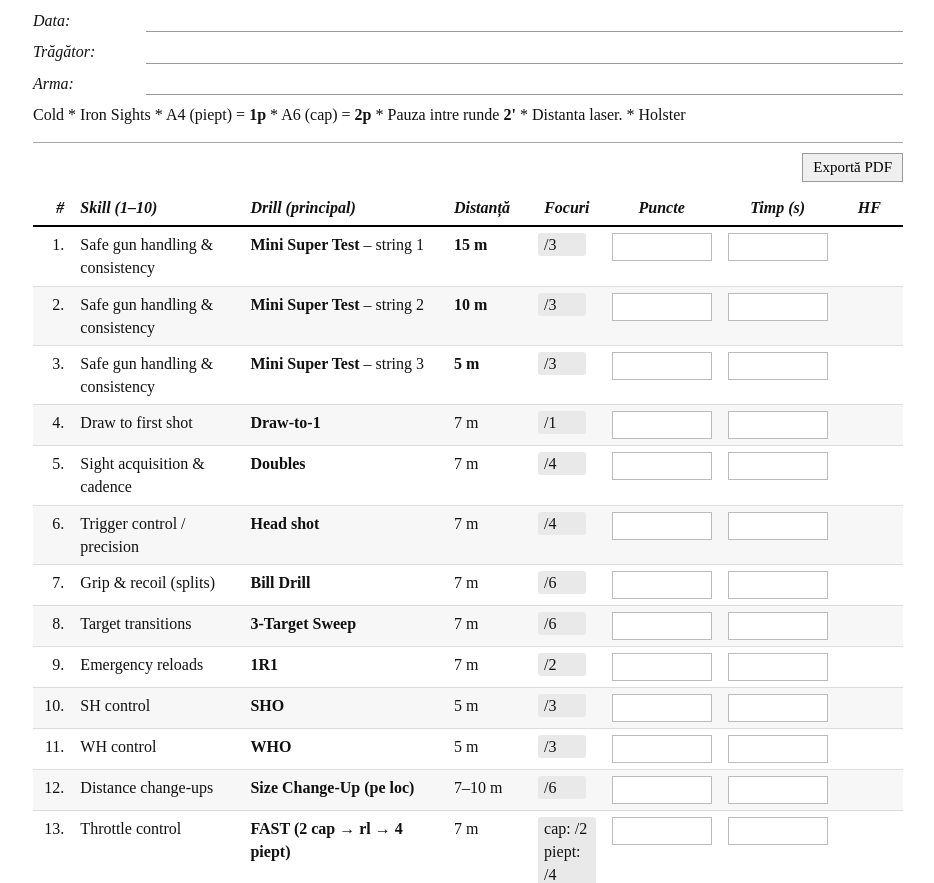
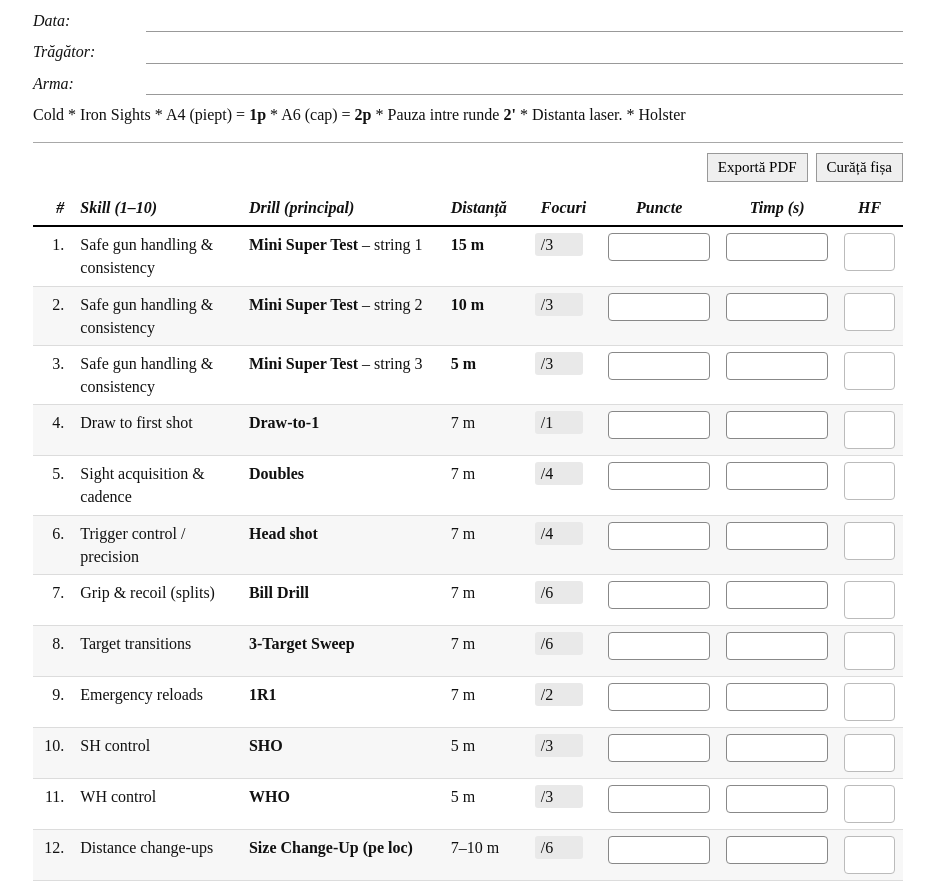
Before and after one commit to almasan-rzv9/Fisa-Evaluare-Single-lane-Pistol, a plain HTML site: page index.html in a window 1280 px wide. Shown: the part 83-966 px from the top of the page, without its empty margins (172-1106 px from the left). Drawn offline with Linux system fonts and the light colour scheme.

Commit message:
Update index.html

```diff
--- a/index.html
+++ b/index.html
@@ -5,14 +5,12 @@
 <title>Fișă de evaluare</title>
 <meta name="viewport" content="width=device-width, initial-scale=1">
 <style>
-  /* Stil clasic alb-negru, identic cu fișa din poză și optimizat pentru PDF/A4 */
   :root{--ink:#111;--muted:#555;--grid:#dcdcdc;--shade:#f7f7f7}
   html,body{background:#fff;color:var(--ink);margin:0}
   body{font:16px/1.45 "Times New Roman", Times, serif}
   .wrap{max-width:870px;margin:28px auto 60px;padding:0 12px}
   h1{margin:0 0 12px;text-align:center;font-size:36px;font-weight:700}
 
-  /* antet cu linii */
   .meta{margin:10px 0 8px}
   .meta-row{display:flex;align-items:end;gap:18px;margin:8px 0}
   .lbl{font-style:italic;min-width:95px}
@@ -21,16 +19,12 @@
   .note{margin:8px 0 12px}
   .rule{height:1px;background:#a8a8a8;margin:16px 0 10px}
 
-  /* toolbar (ascuns la print) */
   .toolbar{display:flex;justify-content:flex-end;gap:8px;margin:6px 0 8px}
   .btn{font:15px/1 "Times New Roman", Times, serif;border:1px solid #999;background:#efefef;padding:6px 10px;cursor:pointer}
   .btn:active{transform:translateY(1px)}
 
-  /* tabel */
   table{width:100%;border-collapse:collapse}
-  thead th{
-    font-style:italic;text-align:left;padding:6px 8px;border-bottom:2px solid #000;white-space:nowrap
-  }
+  thead th{font-style:italic;text-align:left;padding:6px 8px;border-bottom:2px solid #000;white-space:nowrap}
   tbody td{padding:6px 8px;border-bottom:1px solid var(--grid);vertical-align:top}
   tbody tr:nth-child(even) td{background:var(--shade)}
   .c-idx{width:28px;text-align:right}
@@ -43,16 +37,19 @@
   .b{font-weight:700}
   .i{font-style:italic}
   .lov{display:inline-block;min-width:36px;padding:0 6px;background:#e9e9e9;border-radius:3px}
-  input[type="number"]{width:86px;border:1px solid #bbb;padding:4px 6px;font:16px "Times New Roman", Times, serif}
-  .readonly{background:#fff}
+
+  /* INPUTURI – vizibile, ușor de completat pe mobil și desktop */
+  input[type="number"], input[type="text"]{
+    width:88px; padding:4px 6px; border:1px solid #888; border-radius:4px;
+    font:16px "Times New Roman", Times, serif; background:#fff;
+  }
+  .hf-box{min-height:28px; padding:4px 6px; border:1px solid #bbb; border-radius:4px; background:#fff}
+
   .tot{margin-top:10px}
   .foot{margin-top:6px;color:var(--muted)}
+
   @page{size:A4;margin:16mm 14mm}
-  @media print{
-    .wrap{margin:0 auto;padding:0}
-    .toolbar{display:none}
-    input{border:1px solid #999}
-  }
+  @media print{ .wrap{margin:0 auto;padding:0} .toolbar{display:none} }
 </style>
 </head>
 <body>
@@ -73,6 +70,7 @@
 
     <div class="toolbar">
       <button class="btn" onclick="window.print()">Exportă PDF</button>
+      <button class="btn" id="clear">Curăță fișa</button>
     </div>
 
     <table id="sheet">
@@ -89,155 +87,66 @@
         </tr>
       </thead>
       <tbody>
-        <!-- rândurile: Puncte și Timp sunt introduse manual; HF se calculează automat -->
-        <tr>
-          <td class="c-idx">1.</td>
-          <td>Safe gun handling & consistency</td>
-          <td><span class="b">Mini Super Test</span> – string 1</td>
-          <td class="b">15 m</td>
-          <td><span class="lov">/3</span></td>
-          <td><input type="number" step="1" class="pts"></td>
-          <td><input type="number" step="0.01" class="time"></td>
-          <td class="hf readonly"></td>
-        </tr>
-        <tr>
-          <td class="c-idx">2.</td>
-          <td>Safe gun handling & consistency</td>
-          <td><span class="b">Mini Super Test</span> – string 2</td>
-          <td class="b">10 m</td>
-          <td><span class="lov">/3</span></td>
-          <td><input type="number" step="1" class="pts"></td>
-          <td><input type="number" step="0.01" class="time"></td>
-          <td class="hf readonly"></td>
-        </tr>
-        <tr>
-          <td class="c-idx">3.</td>
-          <td>Safe gun handling & consistency</td>
-          <td><span class="b">Mini Super Test</span> – string 3</td>
-          <td class="b">5 m</td>
-          <td><span class="lov">/3</span></td>
-          <td><input type="number" step="1" class="pts"></td>
-          <td><input type="number" step="0.01" class="time"></td>
-          <td class="hf readonly"></td>
-        </tr>
-        <tr>
-          <td class="c-idx">4.</td>
-          <td>Draw to first shot</td>
-          <td class="b">Draw-to-1</td>
-          <td>7 m</td>
-          <td><span class="lov">/1</span></td>
-          <td><input type="number" step="1" class="pts"></td>
-          <td><input type="number" step="0.01" class="time"></td>
-          <td class="hf readonly"></td>
-        </tr>
-        <tr>
-          <td class="c-idx">5.</td>
-          <td>Sight acquisition & cadence</td>
-          <td class="b">Doubles</td>
-          <td>7 m</td>
-          <td><span class="lov">/4</span></td>
-          <td><input type="number" step="1" class="pts"></td>
-          <td><input type="number" step="0.01" class="time"></td>
-          <td class="hf readonly"></td>
-        </tr>
-        <tr>
-          <td class="c-idx">6.</td>
-          <td>Trigger control / precision</td>
-          <td class="b">Head shot</td>
-          <td>7 m</td>
-          <td><span class="lov">/4</span></td>
-          <td><input type="number" step="1" class="pts"></td>
-          <td><input type="number" step="0.01" class="time"></td>
-          <td class="hf readonly"></td>
-        </tr>
-        <tr>
-          <td class="c-idx">7.</td>
-          <td>Grip & recoil (splits)</td>
-          <td class="b">Bill Drill</td>
-          <td>7 m</td>
-          <td><span class="lov">/6</span></td>
-          <td><input type="number" step="1" class="pts"></td>
-          <td><input type="number" step="0.01" class="time"></td>
-          <td class="hf readonly"></td>
-        </tr>
-        <tr>
-          <td class="c-idx">8.</td>
-          <td>Target transitions</td>
-          <td class="b">3-Target Sweep</td>
-          <td>7 m</td>
-          <td><span class="lov">/6</span></td>
-          <td><input type="number" step="1" class="pts"></td>
-          <td><input type="number" step="0.01" class="time"></td>
-          <td class="hf readonly"></td>
-        </tr>
-        <tr>
-          <td class="c-idx">9.</td>
-          <td>Emergency reloads</td>
-          <td class="b">1R1</td>
-          <td>7 m</td>
-          <td><span class="lov">/2</span></td>
-          <td><input type="number" step="1" class="pts"></td>
-          <td><input type="number" step="0.01" class="time"></td>
-          <td class="hf readonly"></td>
-        </tr>
-        <tr>
-          <td class="c-idx">10.</td>
-          <td>SH control</td>
-          <td class="b">SHO</td>
-          <td>5 m</td>
-          <td><span class="lov">/3</span></td>
-          <td><input type="number" step="1" class="pts"></td>
-          <td><input type="number" step="0.01" class="time"></td>
-          <td class="hf readonly"></td>
-        </tr>
-        <tr>
-          <td class="c-idx">11.</td>
-          <td>WH control</td>
-          <td class="b">WHO</td>
-          <td>5 m</td>
-          <td><span class="lov">/3</span></td>
-          <td><input type="number" step="1" class="pts"></td>
-          <td><input type="number" step="0.01" class="time"></td>
-          <td class="hf readonly"></td>
-        </tr>
-        <tr>
-          <td class="c-idx">12.</td>
-          <td>Distance change-ups</td>
-          <td class="b">Size Change-Up (pe loc)</td>
-          <td>7–10 m</td>
-          <td><span class="lov">/6</span></td>
-          <td><input type="number" step="1" class="pts"></td>
-          <td><input type="number" step="0.01" class="time"></td>
-          <td class="hf readonly"></td>
-        </tr>
-        <tr>
-          <td class="c-idx">13.</td>
-          <td>Throttle control</td>
-          <td class="b">FAST (2 cap → rl → 4 piept)</td>
-          <td>7 m</td>
-          <td><span class="lov">cap: /2<br>piept: /4</span></td>
-          <td><input type="number" step="1" class="pts"></td>
-          <td><input type="number" step="0.01" class="time"></td>
-          <td class="hf readonly"></td>
-        </tr>
+        <!-- Completezi Puncte și Timp. HF se calculează automat. -->
+        <tr><td class="c-idx">1.</td><td>Safe gun handling & consistency</td><td><span class="b">Mini Super Test</span> – string 1</td><td class="b">15 m</td><td><span class="lov">/3</span></td><td><input inputmode="numeric" type="number" step="1" class="pts"></td><td><input inputmode="decimal" type="number" step="0.01" class="time"></td><td><div class="hf-box"></div></td></tr>
+        <tr><td class="c-idx">2.</td><td>Safe gun handling & consistency</td><td><span class="b">Mini Super Test</span> – string 2</td><td class="b">10 m</td><td><span class="lov">/3</span></td><td><input inputmode="numeric" type="number" step="1" class="pts"></td><td><input inputmode="decimal" type="number" step="0.01" class="time"></td><td><div class="hf-box"></div></td></tr>
+        <tr><td class="c-idx">3.</td><td>Safe gun handling & consistency</td><td><span class="b">Mini Super Test</span> – string 3</td><td class="b">5 m</td><td><span class="lov">/3</span></td><td><input inputmode="numeric" type="number" step="1" class="pts"></td><td><input inputmode="decimal" type="number" step="0.01" class="time"></td><td><div class="hf-box"></div></td></tr>
+        <tr><td class="c-idx">4.</td><td>Draw to first shot</td><td class="b">Draw-to-1</td><td>7 m</td><td><span class="lov">/1</span></td><td><input inputmode="numeric" type="number" step="1" class="pts"></td><td><input inputmode="decimal" type="number" step="0.01" class="time"></td><td><div class="hf-box"></div></td></tr>
+        <tr><td class="c-idx">5.</td><td>Sight acquisition & cadence</td><td class="b">Doubles</td><td>7 m</td><td><span class="lov">/4</span></td><td><input inputmode="numeric" type="number" step="1" class="pts"></td><td><input inputmode="decimal" type="number" step="0.01" class="time"></td><td><div class="hf-box"></div></td></tr>
+        <tr><td class="c-idx">6.</td><td>Trigger control / precision</td><td class="b">Head shot</td><td>7 m</td><td><span class="lov">/4</span></td><td><input inputmode="numeric" type="number" step="1" class="pts"></td><td><input inputmode="decimal" type="number" step="0.01" class="time"></td><td><div class="hf-box"></div></td></tr>
+        <tr><td class="c-idx">7.</td><td>Grip & recoil (splits)</td><td class="b">Bill Drill</td><td>7 m</td><td><span class="lov">/6</span></td><td><input inputmode="numeric" type="number" step="1" class="pts"></td><td><input inputmode="decimal" type="number" step="0.01" class="time"></td><td><div class="hf-box"></div></td></tr>
+        <tr><td class="c-idx">8.</td><td>Target transitions</td><td class="b">3-Target Sweep</td><td>7 m</td><td><span class="lov">/6</span></td><td><input inputmode="numeric" type="number" step="1" class="pts"></td><td><input inputmode="decimal" type="number" step="0.01" class="time"></td><td><div class="hf-box"></div></td></tr>
+        <tr><td class="c-idx">9.</td><td>Emergency reloads</td><td class="b">1R1</td><td>7 m</td><td><span class="lov">/2</span></td><td><input inputmode="numeric" type="number" step="1" class="pts"></td><td><input inputmode="decimal" type="number" step="0.01" class="time"></td><td><div class="hf-box"></div></td></tr>
+        <tr><td class="c-idx">10.</td><td>SH control</td><td class="b">SHO</td><td>5 m</td><td><span class="lov">/3</span></td><td><input inputmode="numeric" type="number" step="1" class="pts"></td><td><input inputmode="decimal" type="number" step="0.01" class="time"></td><td><div class="hf-box"></div></td></tr>
+        <tr><td class="c-idx">11.</td><td>WH control</td><td class="b">WHO</td><td>5 m</td><td><span class="lov">/3</span></td><td><input inputmode="numeric" type="number" step="1" class="pts"></td><td><input inputmode="decimal" type="number" step="0.01" class="time"></td><td><div class="hf-box"></div></td></tr>
+        <tr><td class="c-idx">12.</td><td>Distance change-ups</td><td class="b">Size Change-Up (pe loc)</td><td>7–10 m</td><td><span class="lov">/6</span></td><td><input inputmode="numeric" type="number" step="1" class="pts"></td><td><input inputmode="decimal" type="number" step="0.01" class="time"></td><td><div class="hf-box"></div></td></tr>
+        <tr><td class="c-idx">13.</td><td>Throttle control</td><td class="b">FAST (2 cap → rl → 4 piept)</td><td>7 m</td><td><span class="lov">cap: /2<br>piept: /4</span></td><td><input inputmode="numeric" type="number" step="1" class="pts"></td><td><input inputmode="decimal" type="number" step="0.01" class="time"></td><td><div class="hf-box"></div></td></tr>
       </tbody>
     </table>
 
     <div class="tot"><b>Total muniție</b> 50</div>
-    <div class="foot">HF = Puncte / Timp.</div>
+    <div class="foot">Completezi <b>Puncte</b> și <b>Timp</b>. <b>HF</b> se calculează automat. Apoi „Exportă PDF”.</div>
   </div>
 
   <script>
-    // calculează HF = Puncte / Timp ori de câte ori se modifică Puncte/Timp
-    function recalc(){
+    // calculează HF = Puncte / Timp și salvează în browser
+    function recalcAndSave(){
+      const state=[];
       document.querySelectorAll('#sheet tbody tr').forEach(tr=>{
-        const pts = parseFloat(tr.querySelector('.pts')?.value || '0');
-        const time = parseFloat(tr.querySelector('.time')?.value || '0');
-        const hf = (time>0)? (pts/time) : 0;
-        tr.querySelector('.hf').textContent = hf ? hf.toFixed(2) : '';
+        const ptsEl=tr.querySelector('.pts'), timeEl=tr.querySelector('.time'), hfBox=tr.querySelector('.hf-box');
+        const pts=parseFloat(ptsEl.value||''); const time=parseFloat(timeEl.value||'');
+        const hf=(time>0 && pts>=0)? (pts/time) : '';
+        hfBox.textContent = hf==='' ? '' : hf.toFixed(2);
+        state.push({pts:ptsEl.value||'', time:timeEl.value||''});
       });
+      localStorage.setItem('fisa_eval_state', JSON.stringify(state));
     }
-    document.querySelectorAll('.pts,.time').forEach(i=> i.addEventListener('input', recalc));
+
+    // reîncarcă valorile salvate
+    function restore(){
+      try{
+        const raw=localStorage.getItem('fisa_eval_state'); if(!raw) return;
+        const arr=JSON.parse(raw);
+        const rows=[...document.querySelectorAll('#sheet tbody tr')];
+        arr.forEach((r,i)=>{
+          const tr=rows[i]; if(!tr) return;
+          tr.querySelector('.pts').value = r.pts||'';
+          tr.querySelector('.time').value = r.time||'';
+        });
+        recalcAndSave();
+      }catch(e){}
+    }
+
+    document.addEventListener('input', (e)=>{
+      if(e.target.matches('.pts,.time')) recalcAndSave();
+    });
+    document.getElementById('clear').addEventListener('click', ()=>{
+      document.querySelectorAll('.pts,.time').forEach(i=>i.value='');
+      localStorage.removeItem('fisa_eval_state');
+      recalcAndSave();
+    });
+
+    restore();
   </script>
 </body>
 </html>
```
